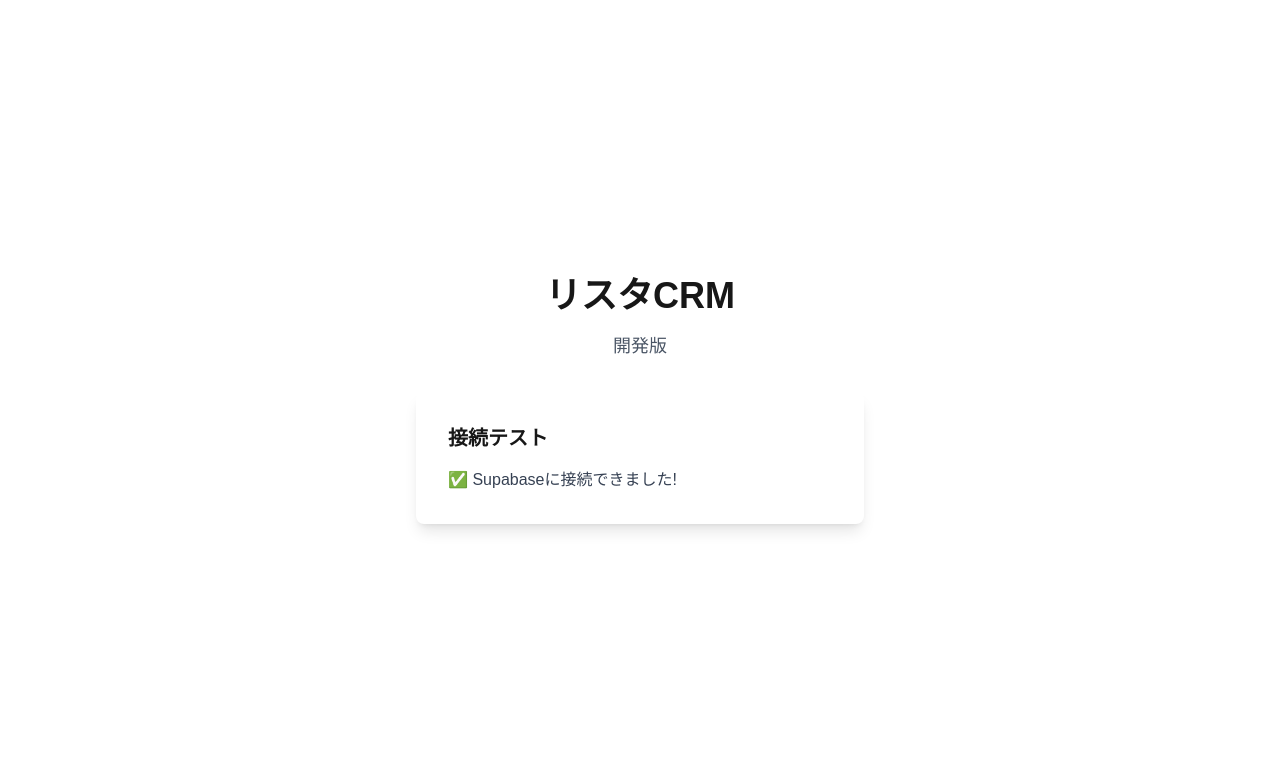
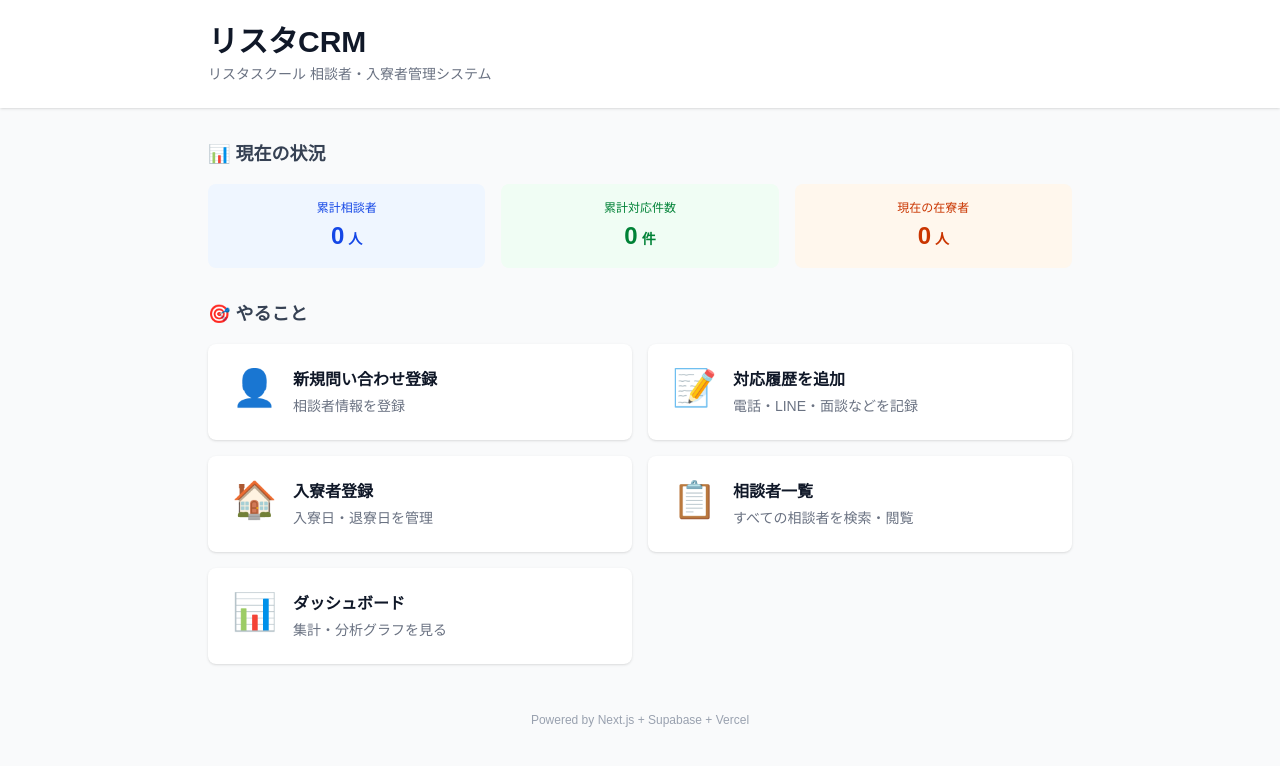
Before and after one commit to restagroup21/resta-crm, a Next.js app: page / in a window 1280 px wide. Shown: the top 766 px of the page. Built offline with nearby package versions, Linux system fonts and the light colour scheme; no server answers; the database is empty.

Commit message:
ホーム画面をリスタCRM仕様に変更

```diff
--- a/app/page.tsx
+++ b/app/page.tsx
@@ -1,38 +1,195 @@
 'use client'
 
 import { useEffect, useState } from 'react'
+import Link from 'next/link'
 import { supabase } from '@/lib/supabase'
 
 export default function Home() {
-  const [connectionStatus, setConnectionStatus] = useState<string>('接続確認中...')
+  const [stats, setStats] = useState({
+    consultants: 0,
+    contactLogs: 0,
+    activeResidents: 0,
+    loading: true,
+  })
 
   useEffect(() => {
-    async function testConnection() {
+    async function fetchStats() {
       try {
-        const { data, error } = await supabase
+        // 相談者数
+        const { count: consultantsCount } = await supabase
           .from('consultants')
-          .select('count', { count: 'exact', head: true })
+          .select('*', { count: 'exact', head: true })
 
-        if (error) {
-          setConnectionStatus(`❌ エラー: ${error.message}`)
-        } else {
-          setConnectionStatus('✅ Supabaseに接続できました!')
-        }
+        // 対応履歴数
+        const { count: contactLogsCount } = await supabase
+          .from('contact_logs')
+          .select('*', { count: 'exact', head: true })
+
+        // 在寮者数(退寮日が入っていない人)
+        const { count: activeResidentsCount } = await supabase
+          .from('residents')
+          .select('*', { count: 'exact', head: true })
+          .is('exit_date', null)
+
+        setStats({
+          consultants: consultantsCount ?? 0,
+          contactLogs: contactLogsCount ?? 0,
+          activeResidents: activeResidentsCount ?? 0,
+          loading: false,
+        })
       } catch (e) {
-        setConnectionStatus(`❌ 予期せぬエラー: ${e}`)
+        console.error('データ取得エラー:', e)
+        setStats((prev) => ({ ...prev, loading: false }))
       }
     }
-    testConnection()
+    fetchStats()
   }, [])
 
+  const menuItems = [
+    {
+      href: '/consultants/new',
+      icon: '👤',
+      title: '新規問い合わせ登録',
+      description: '相談者情報を登録',
+    },
+    {
+      href: '/contact-logs/new',
+      icon: '📝',
+      title: '対応履歴を追加',
+      description: '電話・LINE・面談などを記録',
+    },
+    {
+      href: '/residents/new',
+      icon: '🏠',
+      title: '入寮者登録',
+      description: '入寮日・退寮日を管理',
+    },
+    {
+      href: '/consultants',
+      icon: '📋',
+      title: '相談者一覧',
+      description: 'すべての相談者を検索・閲覧',
+    },
+    {
+      href: '/dashboard',
+      icon: '📊',
+      title: 'ダッシュボード',
+      description: '集計・分析グラフを見る',
+    },
+  ]
+
   return (
-    <main className="min-h-screen flex flex-col items-center justify-center p-8">
-      <h1 className="text-4xl font-bold mb-4">リスタCRM</h1>
-      <p className="text-lg text-gray-600 mb-8">開発版</p>
-      <div className="bg-white shadow-lg rounded-lg p-8 max-w-md w-full">
-        <h2 className="text-xl font-semibold mb-4">接続テスト</h2>
-        <p className="text-gray-700">{connectionStatus}</p>
+    <main className="min-h-screen bg-gray-50">
+      {/* ヘッダー */}
+      <header className="bg-white shadow-sm">
+        <div className="max-w-4xl mx-auto px-4 py-6">
+          <h1 className="text-3xl font-bold text-gray-900">
+            リスタCRM
+          </h1>
+          <p className="text-sm text-gray-500 mt-1">
+            リスタスクール 相談者・入寮者管理システム
+          </p>
+        </div>
+      </header>
+
+      {/* コンテンツ */}
+      <div className="max-w-4xl mx-auto px-4 py-8">
+        {/* 統計カード */}
+        <section className="mb-8">
+          <h2 className="text-lg font-semibold text-gray-700 mb-4">
+            📊 現在の状況
+          </h2>
+          <div className="grid grid-cols-3 gap-4">
+            <StatCard
+              label="累計相談者"
+              value={stats.consultants}
+              unit="人"
+              color="blue"
+              loading={stats.loading}
+            />
+            <StatCard
+              label="累計対応件数"
+              value={stats.contactLogs}
+              unit="件"
+              color="green"
+              loading={stats.loading}
+            />
+            <StatCard
+              label="現在の在寮者"
+              value={stats.activeResidents}
+              unit="人"
+              color="orange"
+              loading={stats.loading}
+            />
+          </div>
+        </section>
+
+        {/* メニュー */}
+        <section>
+          <h2 className="text-lg font-semibold text-gray-700 mb-4">
+            🎯 やること
+          </h2>
+          <div className="grid grid-cols-1 sm:grid-cols-2 gap-4">
+            {menuItems.map((item) => (
+              <Link
+                key={item.href}
+                href={item.href}
+                className="bg-white rounded-lg shadow-sm hover:shadow-md transition-shadow p-6 flex items-start gap-4 group"
+              >
+                <div className="text-4xl">{item.icon}</div>
+                <div>
+                  <h3 className="font-semibold text-gray-900 group-hover:text-blue-600 transition-colors">
+                    {item.title}
+                  </h3>
+                  <p className="text-sm text-gray-500 mt-1">
+                    {item.description}
+                  </p>
+                </div>
+              </Link>
+            ))}
+          </div>
+        </section>
+
+        {/* フッター */}
+        <footer className="mt-12 text-center text-xs text-gray-400">
+          <p>Powered by Next.js + Supabase + Vercel</p>
+        </footer>
       </div>
     </main>
   )
 }
+
+// 統計カードコンポーネント
+function StatCard({
+  label,
+  value,
+  unit,
+  color,
+  loading,
+}: {
+  label: string
+  value: number
+  unit: string
+  color: 'blue' | 'green' | 'orange'
+  loading: boolean
+}) {
+  const colorClasses = {
+    blue: 'bg-blue-50 text-blue-700',
+    green: 'bg-green-50 text-green-700',
+    orange: 'bg-orange-50 text-orange-700',
+  }
+
+  return (
+    <div className={`${colorClasses[color]} rounded-lg p-4 text-center`}>
+      <p className="text-xs font-medium mb-1">{label}</p>
+      {loading ? (
+        <p className="text-2xl font-bold">...</p>
+      ) : (
+        <p className="text-2xl font-bold">
+          {value}
+          <span className="text-sm ml-1">{unit}</span>
+        </p>
+      )}
+    </div>
+  )
+}
```
